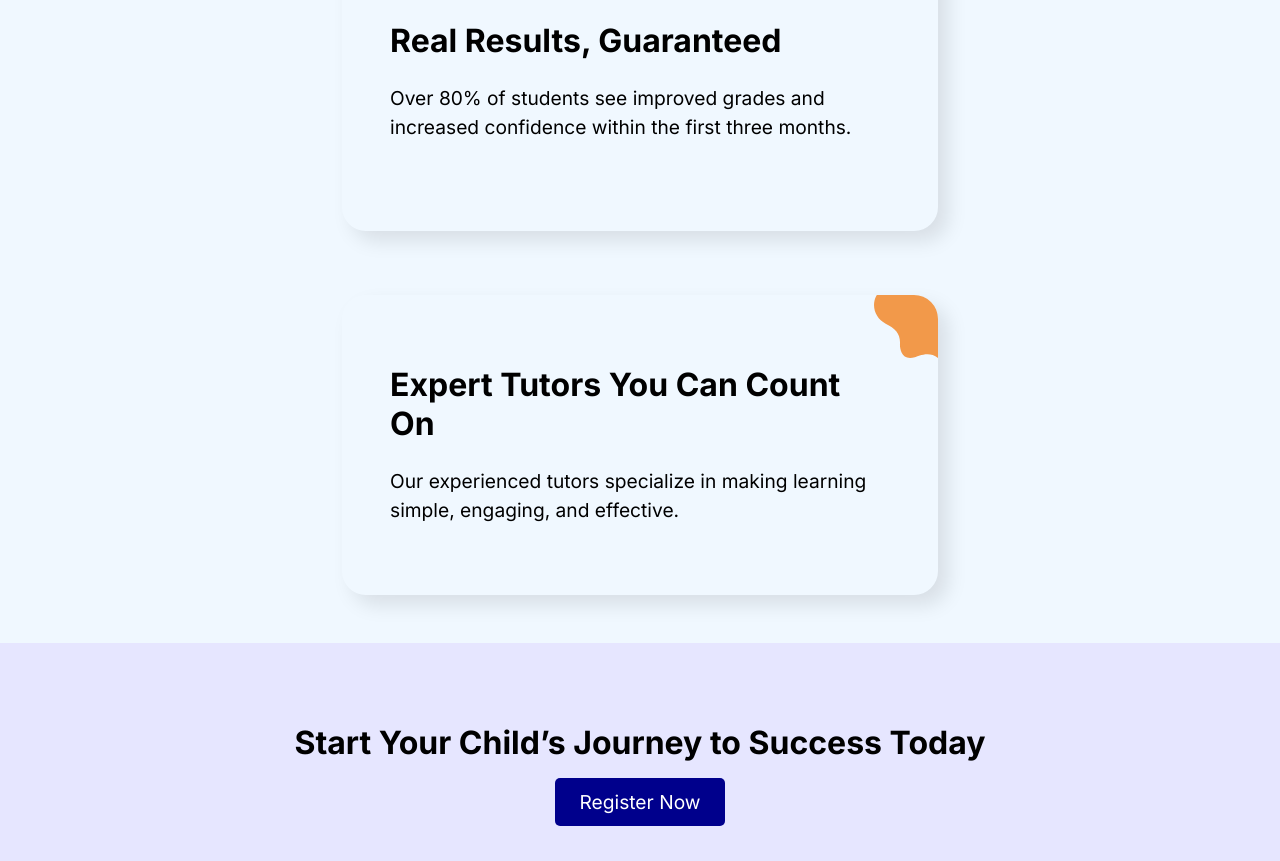
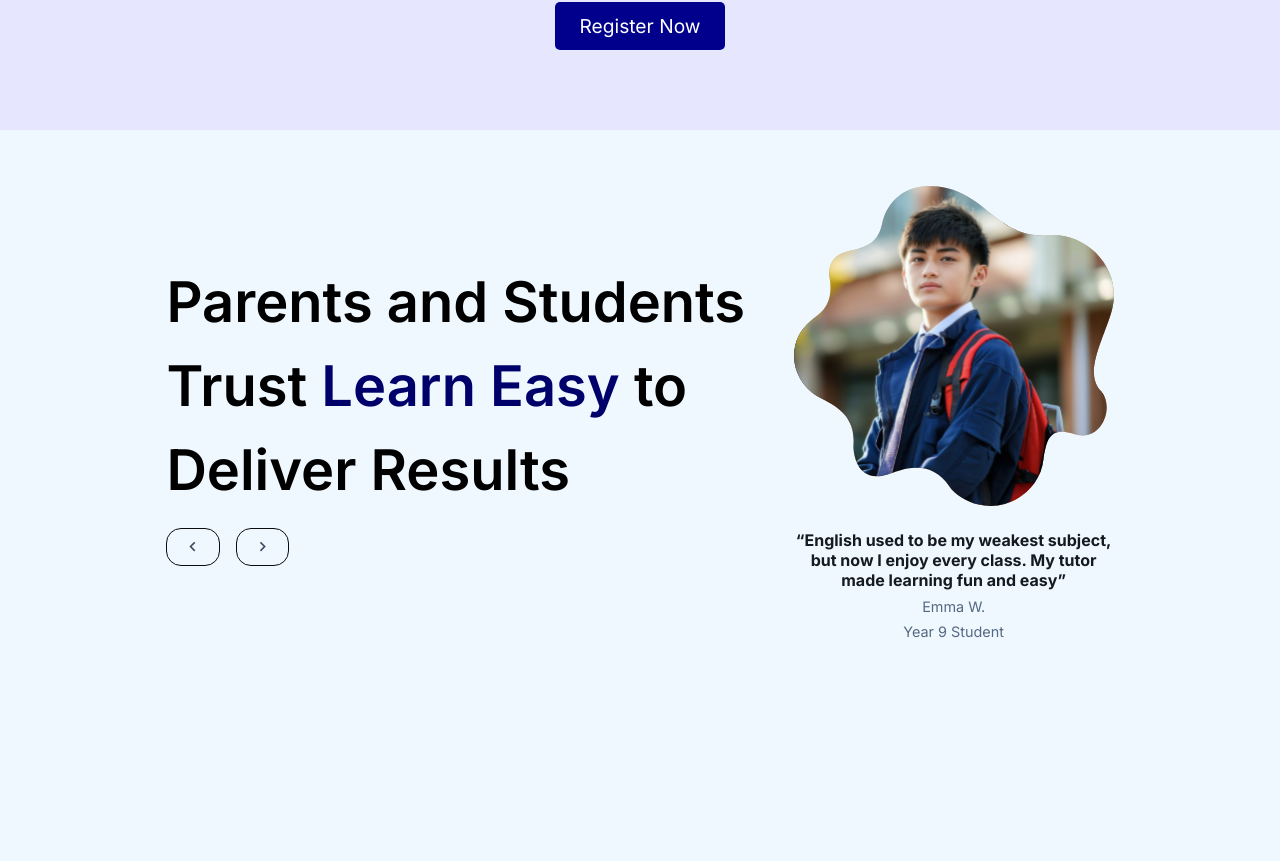
Before and after one commit to Creative-mindset21/easy-learn-edx-website, a React (Vite) app: page / in a window 1280 px wide. Shown: the part 1736-2597 px from the top of the page. After the commit the page ends 2400 px from the top, so only its background shows below. Built offline with nearby package versions, Linux system fonts and the light colour scheme.

Commit message:
created and styled the testimonial section

```diff
--- a/package.json
+++ b/package.json
@@ -12,6 +12,7 @@
   "dependencies": {
     "react": "^18.3.1",
     "react-dom": "^18.3.1",
+    "react-icons": "^5.4.0",
     "react-router-dom": "^7.1.1",
     "react-router-hash-link": "^2.4.3"
   },
--- a/src/components/About/About.jsx
+++ b/src/components/About/About.jsx
@@ -5,7 +5,7 @@ const About = () => {
   return (
     <section className={css.about} id="about">
       <h2>
-        Why Families Trust <span className={css.span}>Early Learn </span>for
+        Why Families Trust <span className={css.span}>Learn Easy </span>for
         Academic Success
       </h2>
 
--- a/src/components/About/about.module.css
+++ b/src/components/About/about.module.css
@@ -1,5 +1,5 @@
 .about {
-  margin: 3rem 0;
+  margin-bottom: 3rem;
 }
 
 .about > h2 {
@@ -16,8 +16,7 @@
 .aboutDetails {
   display: flex;
   flex-wrap: wrap;
-  row-gap: 4rem;
-  column-gap: 6rem;
+  gap: 2rem;
   justify-content: center;
   margin-bottom: 2rem;
 }
--- /dev/null
+++ b/src/components/Testimonials/Testimonials.jsx
@@ -0,0 +1,56 @@
+import { MdKeyboardArrowLeft, MdKeyboardArrowRight } from "react-icons/md";
+import css from "./Testimonials.module.css";
+import { testimonialsData } from "../../data";
+import { useState } from "react";
+
+const Testimonials = () => {
+  const [imageIndex, setImageIndex] = useState(0);
+
+  function showPrevious() {
+    setImageIndex(
+      (prevIndex) =>
+        (prevIndex - 1 + testimonialsData.length) % testimonialsData.length
+    );
+  }
+
+  function showNext() {
+    setImageIndex((prevIndex) => (prevIndex + 1) % testimonialsData.length);
+  }
+
+  return (
+    <section className={css.testimonials} id="testimonies">
+      <div className={css.left}>
+        <h3>
+          Parents and Students Trust <span>Learn Easy</span> to Deliver Results
+        </h3>
+
+        <div className={css.btns}>
+          <button onClick={showPrevious}>
+            <MdKeyboardArrowLeft />
+          </button>
+          <button onClick={showNext}>
+            <MdKeyboardArrowRight />
+          </button>
+        </div>
+      </div>
+
+      <div className={css.right}>
+        {testimonialsData.map(
+          (test, i) =>
+            i === imageIndex && (
+              <div className={css.textBox} key={i}>
+                <img src={test.img} alt="" className={css.img} />
+                <div>
+                  <h4>{test.title}</h4>
+                  <p>{test.name}</p>
+                  <p>{test.occupation}</p>
+                </div>
+              </div>
+            )
+        )}
+      </div>
+    </section>
+  );
+};
+
+export default Testimonials;
--- /dev/null
+++ b/src/components/Testimonials/Testimonials.module.css
@@ -0,0 +1,78 @@
+.testimonials {
+  display: flex;
+  align-items: center;
+  justify-content: space-between;
+  gap: 2rem;
+  padding: 1.5rem 13%;
+  transition: all 0.3s ease;
+}
+
+.left > h3 {
+  font-size: 3.5rem;
+  line-height: 1.5;
+  margin-bottom: 1rem;
+  max-width: 800px;
+  font-weight: 600;
+}
+
+.left span {
+  color: var(--dark-blue);
+}
+
+.btns {
+  display: flex;
+  gap: 1rem;
+}
+
+.btns > button {
+  padding: 0.5rem 1rem;
+  font-size: 1.2rem;
+  display: flex;
+  align-items: center;
+  justify-content: center;
+  background: transparent;
+  border: 1px solid #090b0e;
+  outline: none;
+  color: #3d4c5e;
+  cursor: pointer;
+  border-radius: 15px;
+}
+
+.right {
+  display: flex;
+  align-items: center;
+  flex-basis: 30%;
+  width: 100%;
+  height: 100%;
+  gap: 2rem;
+}
+
+.textBox {
+  display: flex;
+  flex-direction: column;
+  align-items: center;
+  text-align: center;
+  gap: 1.5rem;
+}
+
+.textBox > img {
+  width: 20rem;
+  height: 100%;
+  object-fit: contain;
+}
+
+.textBox > div {
+  display: flex;
+  flex-direction: column;
+  gap: 0.5rem;
+}
+
+.textBox > div h4 {
+  max-width: 450px;
+  color: #151a20;
+}
+
+.textBox > div p {
+  color: #546881;
+  font-size: 0.9rem;
+}
--- a/src/data/index.js
+++ b/src/data/index.js
@@ -2,6 +2,11 @@ import blob1 from "../assets/Blob 15.svg";
 import blob2 from "../assets/Blob 15-1.svg";
 import blob3 from "../assets/Blob 15-2.svg";
 import blob4 from "../assets/Blob 16.svg";
+
+import testimonial1 from "../assets/testimonial images01.svg";
+import testimonial2 from "../assets/testimonial images02.svg";
+import testimonial3 from "../assets/testimonial images03.svg";
+import testimonial4 from "../assets/testimonial images04.svg";
 
 export const aboutData = [
   {
@@ -28,3 +33,37 @@ export const aboutData = [
     body: "Our experienced tutors specialize in making learning simple, engaging, and effective.",
   },
 ];
+
+export const testimonialsData = [
+  {
+    img: testimonial1,
+    title:
+      "“English used to be my weakest subject, but now I enjoy every class. My tutor made learning fun and easy”",
+    name: "Emma W.",
+    occupation: "Year 9 Student",
+  },
+
+  {
+    img: testimonial2,
+    title:
+      "“Returning to education was intimidating, but the group sessions at Early Learn gave me the confidence to excel”",
+    name: "Esther Rowlins",
+    occupation: "Product Manager",
+  },
+
+  {
+    img: testimonial3,
+    title:
+      "“My daughter’s confidence in math skyrocketed after her one-to-one sessions! Early Learn truly understands personalized learning.”",
+    name: "Albert Flores",
+    occupation: "Marketing Executive",
+  },
+
+  {
+    img: testimonial4,
+    title:
+      "“Balancing work and my child’s education was tough until Early Learn’s flexible schedule saved the day. Highly recommend!”",
+    name: "Theresa Webb",
+    occupation: "Software Engineer",
+  },
+];
--- a/src/layout/HomePage/HomePage.jsx
+++ b/src/layout/HomePage/HomePage.jsx
@@ -1,6 +1,7 @@
 import About from "../../components/About/About";
 import CallToAction from "../../components/CTA/CallToAction";
 import Hero from "../../components/Hero/Hero";
+import Testimonials from "../../components/Testimonials/Testimonials";
 //import css from "./homePage.module.css";
 
 const HomePage = () => {
@@ -10,6 +11,7 @@ const HomePage = () => {
         <Hero />
         <About />
         <CallToAction />
+        <Testimonials />
       </>
     </main>
   );
```
Also changed, not shown: 1 other file (tests, documents, lock files or other folders).
